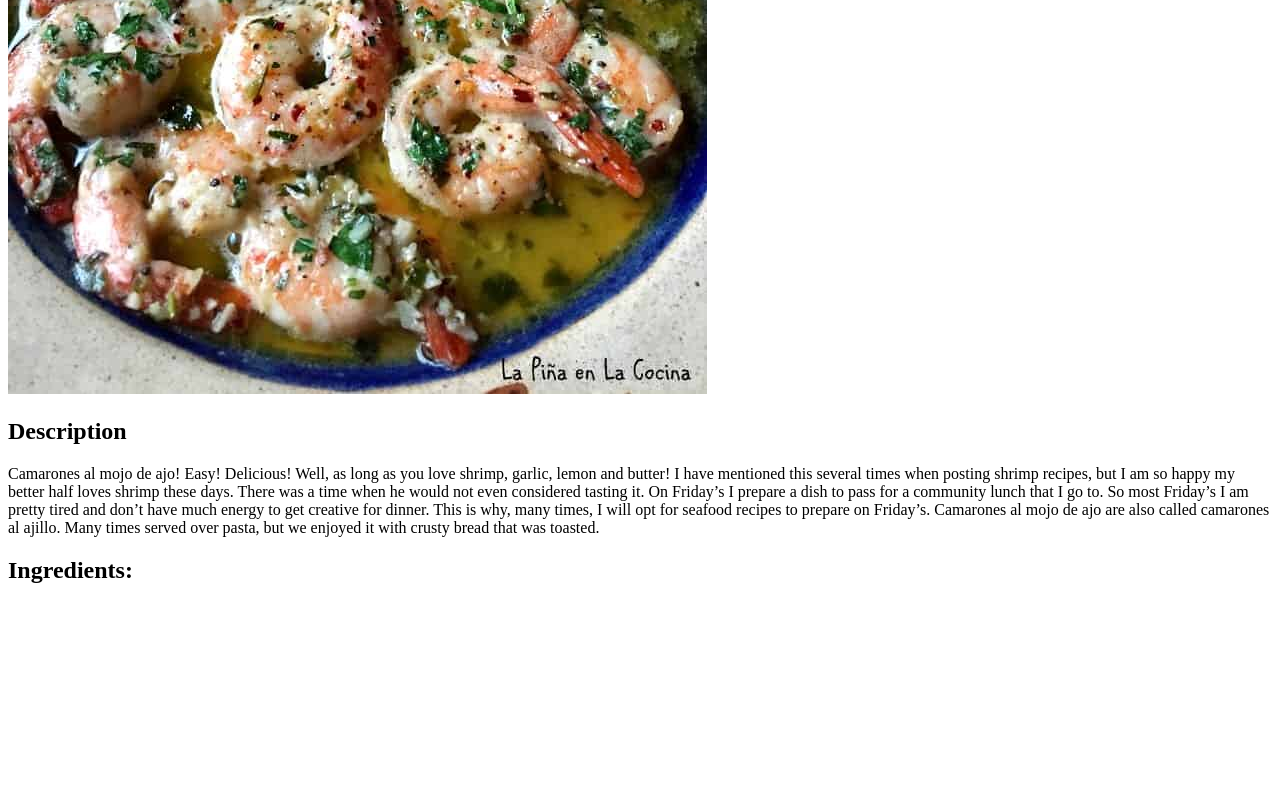
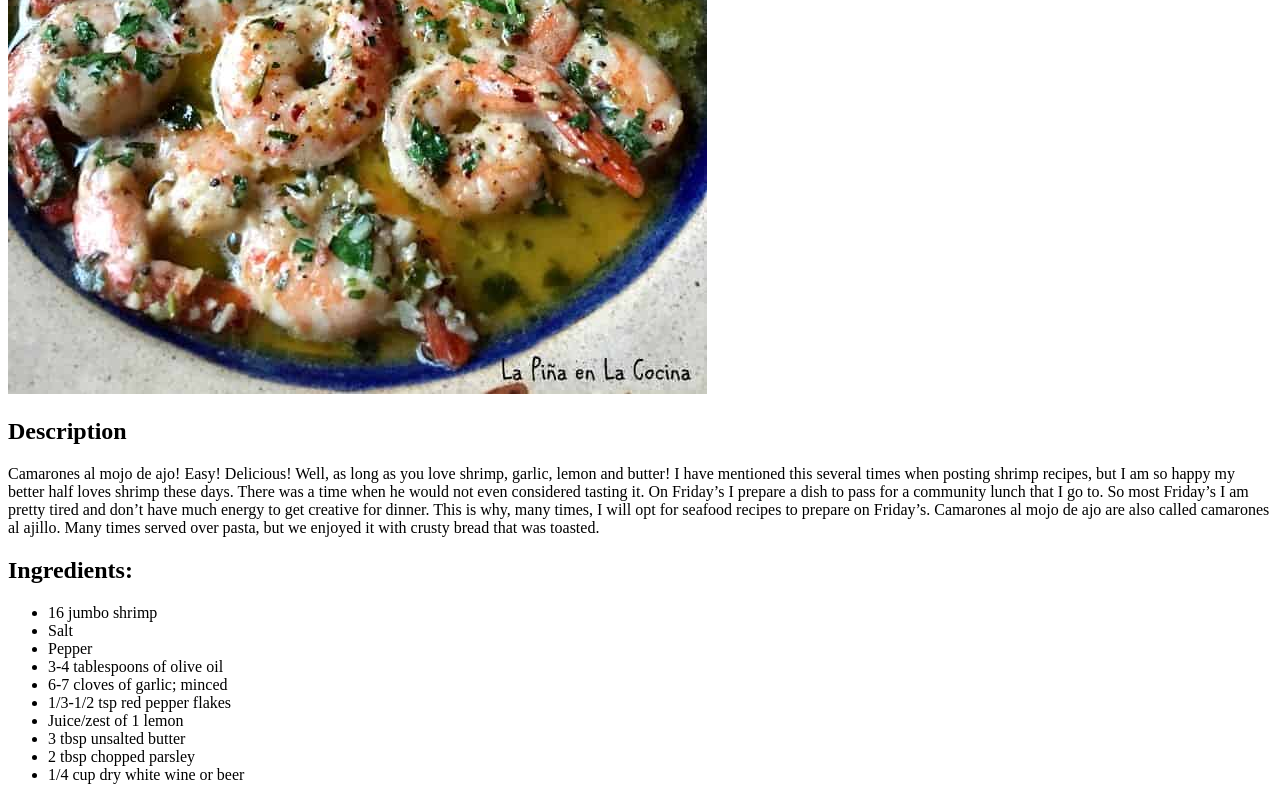
Before and after one commit to erikrcervantes/odin-recipes, a plain HTML site: page recipes/camarones.html in a window 1280 px wide. Shown: the part 618-1418 px from the top of the page. Before the commit the page ends 1222 px from the top, so only its background shows below. Drawn offline with Linux system fonts and the light colour scheme.

Commit message:
Add ingredients to an unordered list
Added the ingredients to an unordered in the ingredients
section of the page.

```diff
--- a/recipes/camarones.html
+++ b/recipes/camarones.html
@@ -23,6 +23,20 @@
   <p>
     <h2>Ingredients:</h2>
   </p>
+  <p>
+    <ul>
+      <li>16 jumbo shrimp</li>
+      <li>Salt</li>
+      <li>Pepper</li>
+      <li>3-4 tablespoons of olive oil</li>
+      <li>6-7 cloves of garlic; minced</li>
+      <li>1/3-1/2 tsp red pepper flakes</li>
+      <li>Juice/zest of 1 lemon</li>
+      <li>3 tbsp unsalted butter</li>
+      <li>2 tbsp chopped parsley</li>
+      <li>1/4 cup dry white wine or beer</li>
+    </ul>
+  </p>
 </body>
 
 </html>
```
